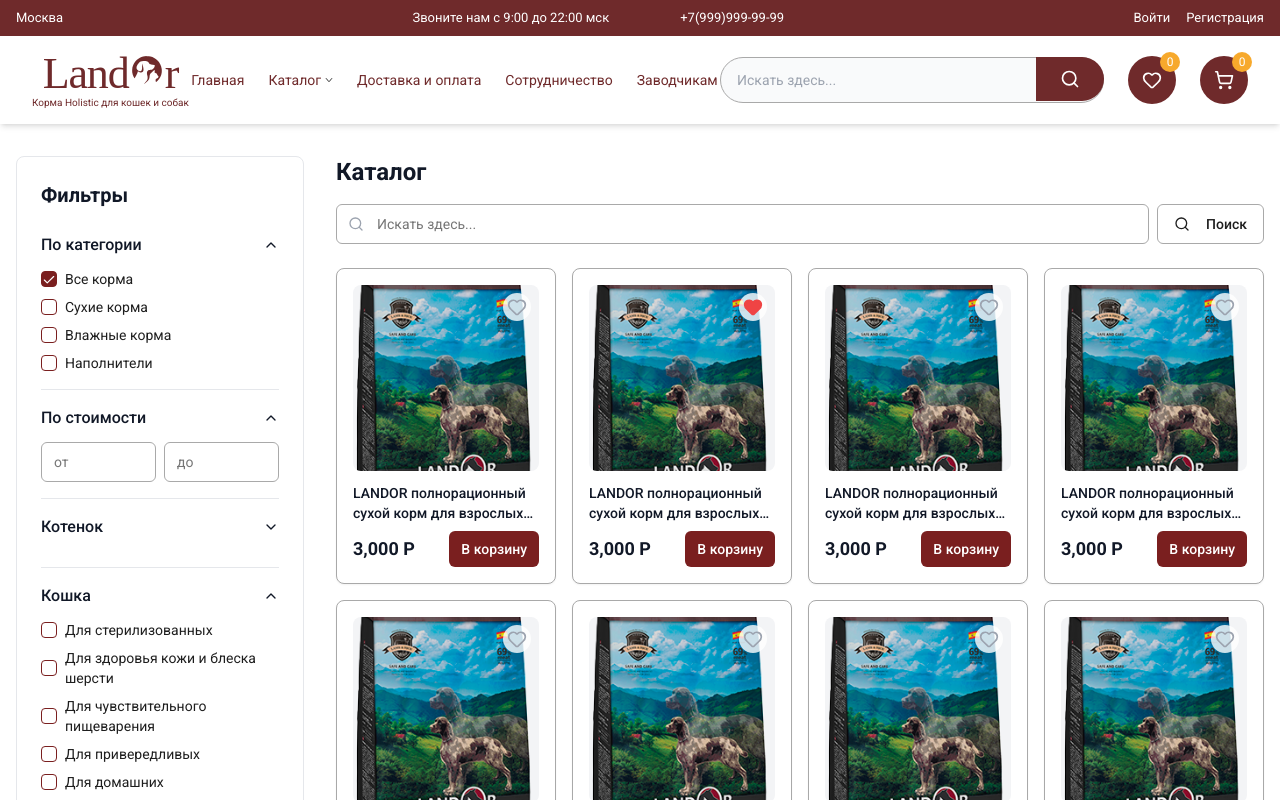
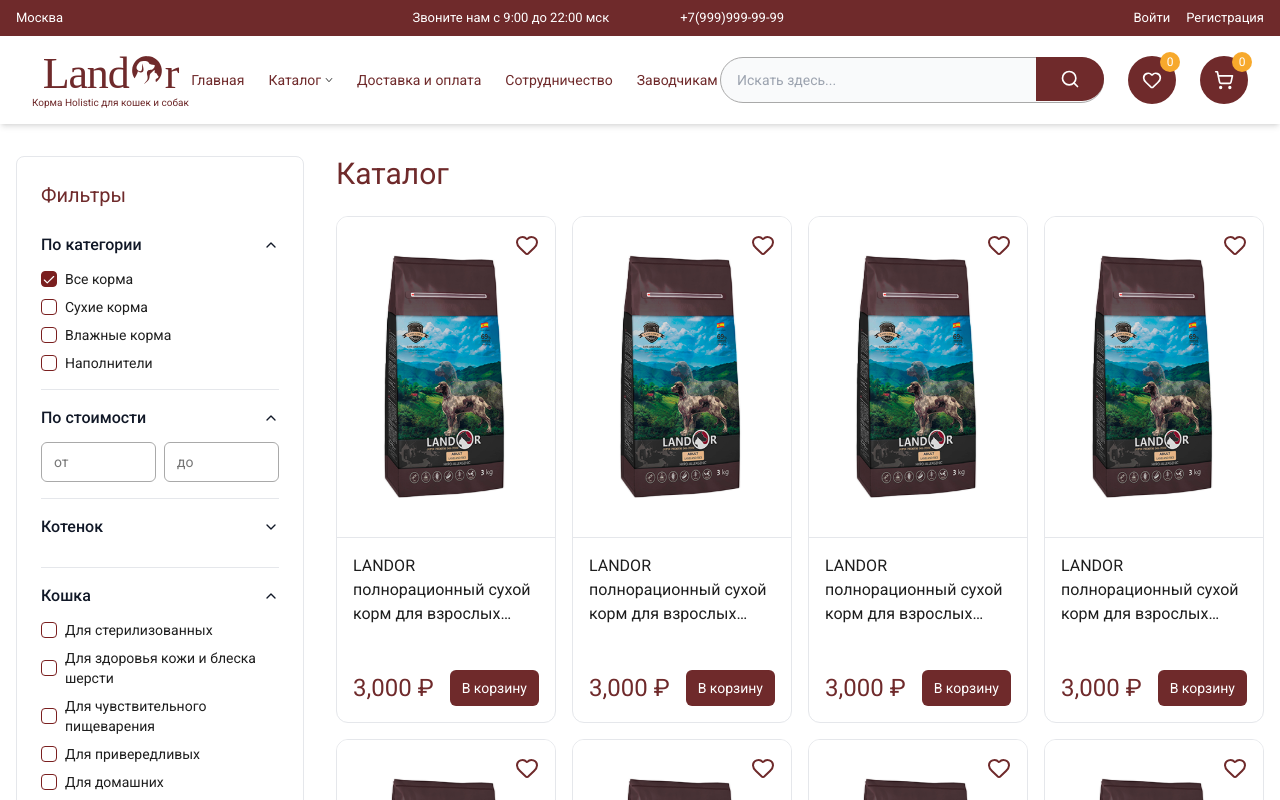
Before and after one commit to proffsenya/landor-shop, a React (Vite) app: page /catalog in a window 1280 px wide. Shown: the top 800 px of the page. Built offline with nearby package versions, Linux system fonts and the light colour scheme; a web font is replaced by a local one.

Commit message:
Убрал поле поиска и заменил карточки

```diff
--- a/client/pages/Catalog.jsx
+++ b/client/pages/Catalog.jsx
@@ -3,9 +3,9 @@
 import Footer from "@/components/Footer";
 import { Button } from "@/components/ui/button";
 import { Input } from "@/components/ui/input";
-import { Card, CardContent } from "@/components/ui/card";
 import { Checkbox } from "@/components/ui/checkbox";
-import { ChevronDown, ChevronUp, Heart, Search } from "lucide-react";
+import { ChevronDown, ChevronUp, Search } from "lucide-react";
+import ProductCard from "@/components/ProductCard"; // ← твоя карточка
 
 // Моковые данные товаров
 const mockProducts = [
@@ -98,7 +98,6 @@
 // Компонент фильтра
 const FilterSection = ({ title, children, isExpanded = true }) => {
   const [expanded, setExpanded] = useState(isExpanded);
-
   return (
     <div className="pb-4 mb-4 border-b border-gray-200">
       <button
@@ -113,57 +112,8 @@
   );
 };
 
-// Компонент карточки товара
-const ProductCard = ({ product, onToggleFavorite }) => {
-  return (
-    <Card className="transition-shadow group hover:shadow-lg">
-      <CardContent className="p-4">
-        <div className="relative">
-          <button
-            onClick={() => onToggleFavorite(product.id)}
-            className="absolute z-10 p-1 transition-colors rounded-full top-2 right-2 bg-white/80 hover:bg-white"
-          >
-            <Heart
-              className={`w-5 h-5 ${
-                product.isFavorite
-                  ? 'fill-red-500 text-red-500'
-                  : 'text-gray-400 hover:text-red-500'
-              }`}
-            />
-          </button>
-
-          <div className="mb-3 overflow-hidden bg-gray-100 rounded-lg aspect-square">
-            <img
-              src={product.image}
-              alt={product.name}
-              className="object-cover w-full h-full transition-transform group-hover:scale-105"
-            />
-          </div>
-
-          <h3 className="mb-2 text-sm font-medium text-gray-900 line-clamp-2">
-            {product.name}
-          </h3>
-
-          <div className="flex items-center justify-between">
-            <span className="text-lg font-bold text-gray-900">
-              {product.price.toLocaleString()} Р
-            </span>
-            <Button
-              size="sm"
-              className="bg-[hsl(var(--landor-primary))] hover:bg-[hsl(var(--landor-primary))]/90 text-white"
-            >
-              В корзину
-            </Button>
-          </div>
-        </div>
-      </CardContent>
-    </Card>
-  );
-};
-
 export default function Catalog() {
   const [products, setProducts] = useState(mockProducts);
-  const [searchQuery, setSearchQuery] = useState("");
   const [priceFrom, setPriceFrom] = useState("");
   const [priceTo, setPriceTo] = useState("");
 
@@ -249,7 +199,7 @@
           {/* Левая колонка - Фильтры */}
           <div className="lg:col-span-1">
             <div className="p-6 bg-white border border-gray-200 rounded-lg">
-              <h2 className="mb-6 text-xl font-bold text-gray-900">Фильтры</h2>
+              <h2 className="mb-6 text-xl text-[#6F2A2B]">Фильтры</h2>
 
               {/* По категории */}
               <FilterSection title="По категории">
@@ -316,35 +266,35 @@
                   <label className="flex items-center space-x-2">
                     <Checkbox
                       checked={catFilters.sterilized}
-                      onCheckedChange={(checked) => setCatFilters(prev => ({...prev, sterilized: checked}))}
+                      onCheckedChange={(checked) => setCatFilters(prev => ({ ...prev, sterilized: checked }))}
                     />
                     <span className="text-sm">Для стерилизованных</span>
                   </label>
                   <label className="flex items-center space-x-2">
                     <Checkbox
                       checked={catFilters.skin}
-                      onCheckedChange={(checked) => setCatFilters(prev => ({...prev, skin: checked}))}
+                      onCheckedChange={(checked) => setCatFilters(prev => ({ ...prev, skin: checked }))}
                     />
                     <span className="text-sm">Для здоровья кожи и блеска шерсти</span>
                   </label>
                   <label className="flex items-center space-x-2">
                     <Checkbox
                       checked={catFilters.digestion}
-                      onCheckedChange={(checked) => setCatFilters(prev => ({...prev, digestion: checked}))}
+                      onCheckedChange={(checked) => setCatFilters(prev => ({ ...prev, digestion: checked }))}
                     />
                     <span className="text-sm">Для чувствительного пищеварения</span>
                   </label>
                   <label className="flex items-center space-x-2">
                     <Checkbox
                       checked={catFilters.picky}
-                      onCheckedChange={(checked) => setCatFilters(prev => ({...prev, picky: checked}))}
+                      onCheckedChange={(checked) => setCatFilters(prev => ({ ...prev, picky: checked }))}
                     />
                     <span className="text-sm">Для привередливых</span>
                   </label>
                   <label className="flex items-center space-x-2">
                     <Checkbox
                       checked={catFilters.indoor}
-                      onCheckedChange={(checked) => setCatFilters(prev => ({...prev, indoor: checked}))}
+                      onCheckedChange={(checked) => setCatFilters(prev => ({ ...prev, indoor: checked }))}
                     />
                     <span className="text-sm">Для домашних</span>
                   </label>
@@ -364,21 +314,21 @@
                   <label className="flex items-center space-x-2">
                     <Checkbox
                       checked={dogFilters.small}
-                      onCheckedChange={(checked) => setDogFilters(prev => ({...prev, small: checked}))}
+                      onCheckedChange={(checked) => setDogFilters(prev => ({ ...prev, small: checked }))}
                     />
                     <span className="text-sm">Для мелких пород</span>
                   </label>
                   <label className="flex items-center space-x-2">
                     <Checkbox
                       checked={dogFilters.medium}
-                      onCheckedChange={(checked) => setDogFilters(prev => ({...prev, medium: checked}))}
+                      onCheckedChange={(checked) => setDogFilters(prev => ({ ...prev, medium: checked }))}
                     />
                     <span className="text-sm">Для средних пород</span>
                   </label>
                   <label className="flex items-center space-x-2">
                     <Checkbox
                       checked={dogFilters.large}
-                      onCheckedChange={(checked) => setDogFilters(prev => ({...prev, large: checked}))}
+                      onCheckedChange={(checked) => setDogFilters(prev => ({ ...prev, large: checked }))}
                     />
                     <span className="text-sm">Для крупных пород</span>
                   </label>
@@ -391,28 +341,28 @@
                   <label className="flex items-center space-x-2">
                     <Checkbox
                       checked={countryFilters.spain}
-                      onCheckedChange={(checked) => setCountryFilters(prev => ({...prev, spain: checked}))}
+                      onCheckedChange={(checked) => setCountryFilters(prev => ({ ...prev, spain: checked }))}
                     />
                     <span className="text-sm">Испания</span>
                   </label>
                   <label className="flex items-center space-x-2">
                     <Checkbox
                       checked={countryFilters.germany}
-                      onCheckedChange={(checked) => setCountryFilters(prev => ({...prev, germany: checked}))}
+                      onCheckedChange={(checked) => setCountryFilters(prev => ({ ...prev, germany: checked }))}
                     />
                     <span className="text-sm">Германия</span>
                   </label>
                   <label className="flex items-center space-x-2">
                     <Checkbox
                       checked={countryFilters.russia}
-                      onCheckedChange={(checked) => setCountryFilters(prev => ({...prev, russia: checked}))}
+                      onCheckedChange={(checked) => setCountryFilters(prev => ({ ...prev, russia: checked }))}
                     />
                     <span className="text-sm">Россия</span>
                   </label>
                   <label className="flex items-center space-x-2">
                     <Checkbox
                       checked={countryFilters.belarus}
-                      onCheckedChange={(checked) => setCountryFilters(prev => ({...prev, belarus: checked}))}
+                      onCheckedChange={(checked) => setCountryFilters(prev => ({ ...prev, belarus: checked }))}
                     />
                     <span className="text-sm">Беларусь</span>
                   </label>
@@ -425,63 +375,63 @@
                   <label className="flex items-center space-x-2">
                     <Checkbox
                       checked={tasteFilters.rabbit}
-                      onCheckedChange={(checked) => setTasteFilters(prev => ({...prev, rabbit: checked}))}
+                      onCheckedChange={(checked) => setTasteFilters(prev => ({ ...prev, rabbit: checked }))}
                     />
                     <span className="text-sm">Кролик</span>
                   </label>
                   <label className="flex items-center space-x-2">
                     <Checkbox
                       checked={tasteFilters.chicken}
-                      onCheckedChange={(checked) => setTasteFilters(prev => ({...prev, chicken: checked}))}
+                      onCheckedChange={(checked) => setTasteFilters(prev => ({ ...prev, chicken: checked }))}
                     />
                     <span className="text-sm">Курица</span>
                   </label>
                   <label className="flex items-center space-x-2">
                     <Checkbox
                       checked={tasteFilters.partridge}
-                      onCheckedChange={(checked) => setTasteFilters(prev => ({...prev, partridge: checked}))}
+                      onCheckedChange={(checked) => setTasteFilters(prev => ({ ...prev, partridge: checked }))}
                     />
                     <span className="text-sm">Куропатка</span>
                   </label>
                   <label className="flex items-center space-x-2">
                     <Checkbox
                       checked={tasteFilters.salmon}
-                      onCheckedChange={(checked) => setTasteFilters(prev => ({...prev, salmon: checked}))}
+                      onCheckedChange={(checked) => setTasteFilters(prev => ({ ...prev, salmon: checked }))}
                     />
                     <span className="text-sm">Лосось</span>
                   </label>
                   <label className="flex items-center space-x-2">
                     <Checkbox
                       checked={tasteFilters.quail}
-                      onCheckedChange={(checked) => setTasteFilters(prev => ({...prev, quail: checked}))}
+                      onCheckedChange={(checked) => setTasteFilters(prev => ({ ...prev, quail: checked }))}
                     />
                     <span className="text-sm">Перепелка</span>
                   </label>
                   <label className="flex items-center space-x-2">
                     <Checkbox
                       checked={tasteFilters.fish}
-                      onCheckedChange={(checked) => setTasteFilters(prev => ({...prev, fish: checked}))}
+                      onCheckedChange={(checked) => setTasteFilters(prev => ({ ...prev, fish: checked }))}
                     />
                     <span className="text-sm">Рыба</span>
                   </label>
                   <label className="flex items-center space-x-2">
                     <Checkbox
                       checked={tasteFilters.veal}
-                      onCheckedChange={(checked) => setTasteFilters(prev => ({...prev, veal: checked}))}
+                      onCheckedChange={(checked) => setTasteFilters(prev => ({ ...prev, veal: checked }))}
                     />
                     <span className="text-sm">Телятина</span>
                   </label>
                   <label className="flex items-center space-x-2">
                     <Checkbox
                       checked={tasteFilters.duck}
-                      onCheckedChange={(checked) => setTasteFilters(prev => ({...prev, duck: checked}))}
+                      onCheckedChange={(checked) => setTasteFilters(prev => ({ ...prev, duck: checked }))}
                     />
                     <span className="text-sm">Утка</span>
                   </label>
                   <label className="flex items-center space-x-2">
                     <Checkbox
                       checked={tasteFilters.lamb}
-                      onCheckedChange={(checked) => setTasteFilters(prev => ({...prev, lamb: checked}))}
+                      onCheckedChange={(checked) => setTasteFilters(prev => ({ ...prev, lamb: checked }))}
                     />
                     <span className="text-sm">Ягненок</span>
                   </label>
@@ -494,28 +444,28 @@
                   <label className="flex items-center space-x-2">
                     <Checkbox
                       checked={brandFilters.landor}
-                      onCheckedChange={(checked) => setBrandFilters(prev => ({...prev, landor: checked}))}
+                      onCheckedChange={(checked) => setBrandFilters(prev => ({ ...prev, landor: checked }))}
                     />
                     <span className="text-sm">LANDOR</span>
                   </label>
                   <label className="flex items-center space-x-2">
                     <Checkbox
                       checked={brandFilters.landy}
-                      onCheckedChange={(checked) => setBrandFilters(prev => ({...prev, landy: checked}))}
+                      onCheckedChange={(checked) => setBrandFilters(prev => ({ ...prev, landy: checked }))}
                     />
                     <span className="text-sm">LANDY</span>
                   </label>
                   <label className="flex items-center space-x-2">
                     <Checkbox
                       checked={brandFilters.fresh}
-                      onCheckedChange={(checked) => setBrandFilters(prev => ({...prev, fresh: checked}))}
+                      onCheckedChange={(checked) => setBrandFilters(prev => ({ ...prev, fresh: checked }))}
                     />
                     <span className="text-sm">FRESH PET PROFBALANCE</span>
                   </label>
                   <label className="flex items-center space-x-2">
                     <Checkbox
                       checked={brandFilters.clean}
-                      onCheckedChange={(checked) => setBrandFilters(prev => ({...prev, clean: checked}))}
+                      onCheckedChange={(checked) => setBrandFilters(prev => ({ ...prev, clean: checked }))}
                     />
                     <span className="text-sm">ЧИСТЫЕ ПУШИСТЫЕ</span>
                   </label>
@@ -533,33 +483,17 @@
           {/* Правая колонка - Товары */}
           <div className="lg:col-span-3">
             <div className="mb-6">
-              <h1 className="mb-4 text-2xl font-bold text-gray-900">Каталог</h1>
-
-              {/* Поиск */}
-              <div className="flex mb-6 space-x-2">
-                <div className="relative flex-1">
-                  <Search className="absolute w-4 h-4 text-gray-400 transform -translate-y-1/2 left-3 top-1/2" />
-                  <Input
-                    placeholder="Искать здесь..."
-                    value={searchQuery}
-                    onChange={(e) => setSearchQuery(e.target.value)}
-                    className="pl-10"
-                  />
-                </div>
-                <Button variant="outline">
-                  <Search className="w-4 h-4 mr-2" />
-                  Поиск
-                </Button>
-              </div>
+              <h1 className="mb-4 text-3xl text-[#6F2A2B]">Каталог</h1>
             </div>
 
-            {/* Сетка товаров */}
+            {/* Сетка товаров (используем твою карточку) */}
             <div className="grid grid-cols-1 gap-4 mb-8 sm:grid-cols-2 lg:grid-cols-3 xl:grid-cols-4">
               {products.map((product) => (
                 <ProductCard
                   key={product.id}
-                  product={product}
-                  onToggleFavorite={toggleFavorite}
+                  image={product.image}
+                  title={product.name}
+                  price={`${product.price.toLocaleString()} ₽`}
                 />
               ))}
             </div>
```
